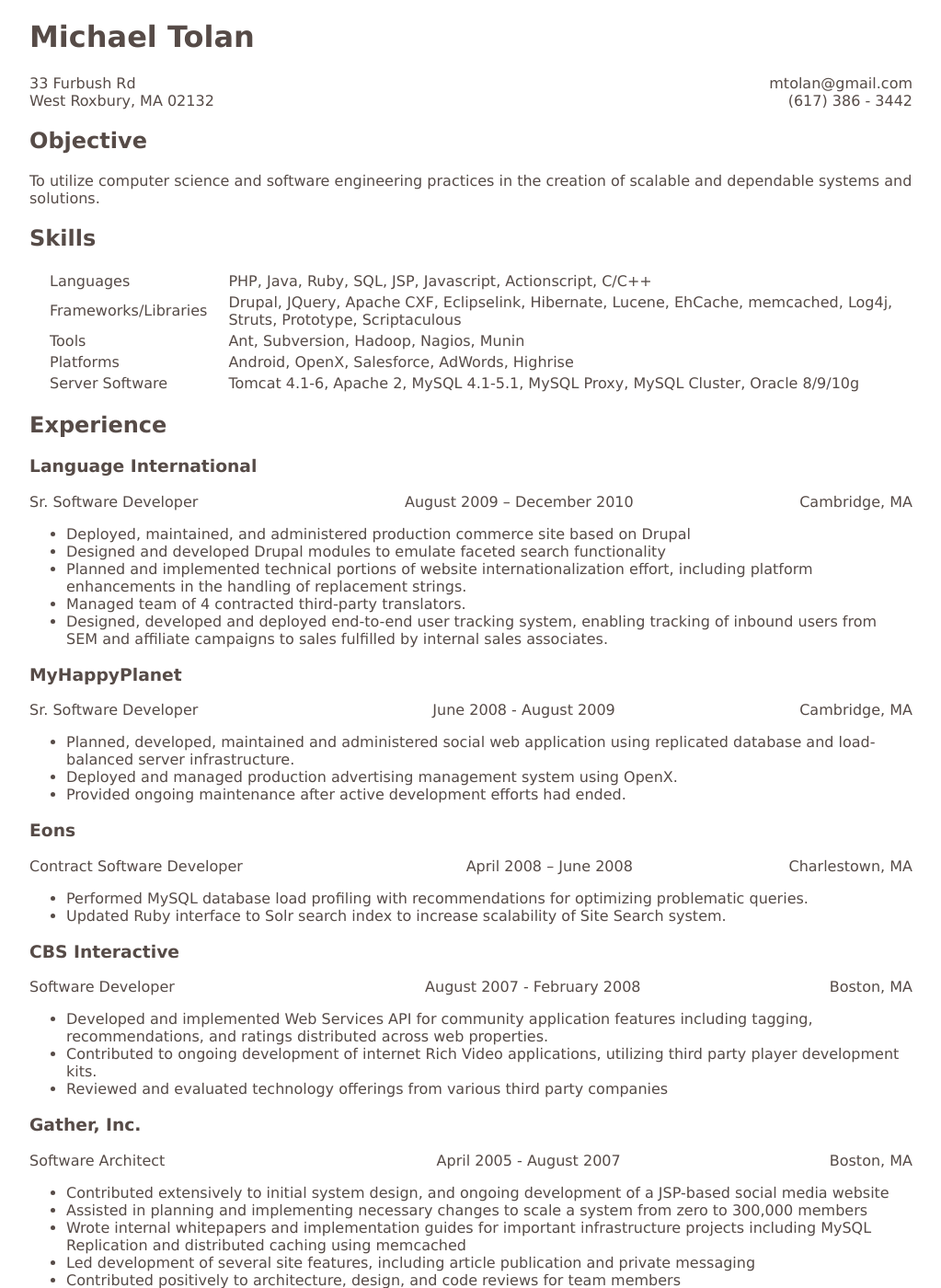
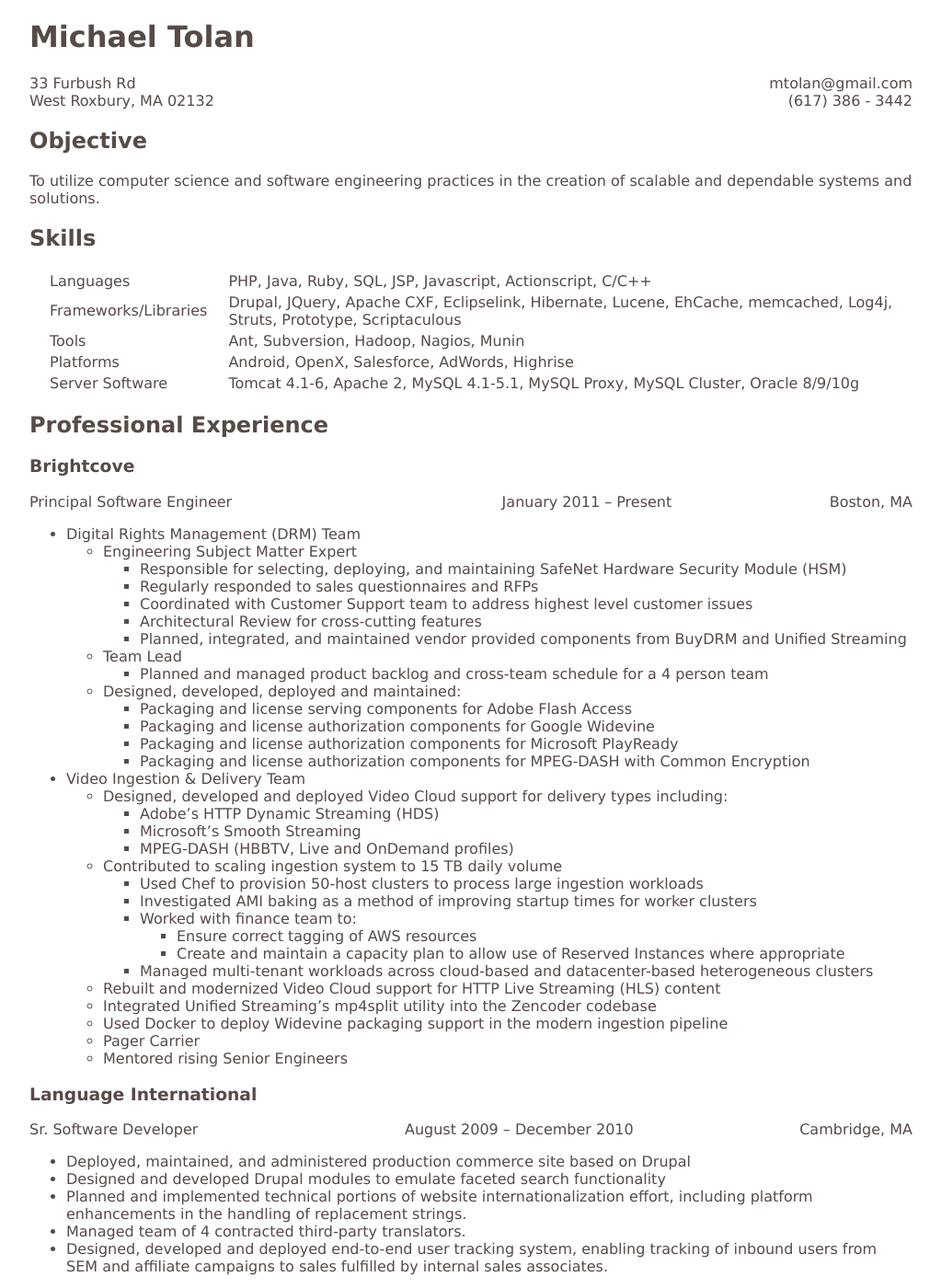
Before and after one commit to mtolan/mtolan.github.io, a Jekyll site: the page built from resume/index.html, in a window 1280 px wide and 1400 px high. Shown: the whole window at 92% size, without its empty margins (26-1049 px from the left). Built offline with Jekyll 4.4.1, drawn with Linux system fonts in a browser that asks for light colours.

Commit message:
First Draft of Professional experience updated for Brightcove

```diff
--- a/resume/index.html
+++ b/resume/index.html
@@ -26,8 +26,47 @@
 |Platforms|Android, OpenX, Salesforce, AdWords, Highrise|
 |Server Software|Tomcat 4.1-6, Apache 2, MySQL 4.1-5.1, MySQL Proxy, MySQL Cluster, Oracle 8/9/10g|
 
+## Professional Experience
 
-## Experience
+### Brightcove
+<div class="position">
+	<p class="title">Principal Software Engineer</p>
+	<p class="dates">January 2011 – Present</p>
+	<p class="location">Boston, MA</p>
+</div>
+
+* Digital Rights Management (DRM) Team
+	* Engineering Subject Matter Expert
+		* Responsible for selecting, deploying, and maintaining SafeNet Hardware Security Module (HSM)
+		* Regularly responded to sales questionnaires and RFPs
+		* Coordinated with Customer Support team to address highest level customer issues
+		* Architectural Review for cross-cutting features
+		* Planned, integrated, and maintained vendor provided components from BuyDRM and Unified Streaming
+	* Team Lead
+		* Planned and managed product backlog and cross-team schedule for a 4 person team
+	* Designed, developed, deployed and maintained:
+		* Packaging and license serving components for Adobe Flash Access
+		* Packaging and license authorization components for Google Widevine
+		* Packaging and license authorization components for Microsoft PlayReady
+		* Packaging and license authorization components for MPEG-DASH with Common Encryption
+
+* Video Ingestion & Delivery Team
+	* Designed, developed and deployed Video Cloud support for delivery types including:
+		* Adobe's HTTP Dynamic Streaming (HDS)
+		* Microsoft's Smooth Streaming
+		* MPEG-DASH (HBBTV, Live and OnDemand profiles)
+	* Contributed to scaling ingestion system to 15 TB daily volume
+		* Used Chef to provision 50-host clusters to process large ingestion workloads
+		* Investigated AMI baking as a method of improving startup times for worker clusters
+		* Worked with finance team to:
+			* Ensure correct tagging of AWS resources
+			* Create and maintain a capacity plan to allow use of Reserved Instances where appropriate
+		* Managed multi-tenant workloads across cloud-based and datacenter-based heterogeneous clusters
+	* Rebuilt and modernized Video Cloud support for HTTP Live Streaming (HLS) content
+	* Integrated Unified Streaming's mp4split utility into the Zencoder codebase
+	* Used Docker to deploy Widevine packaging support in the modern ingestion pipeline
+	* Pager Carrier
+	* Mentored rising Senior Engineers
 
 ### Language International
 <div class="position">
```
